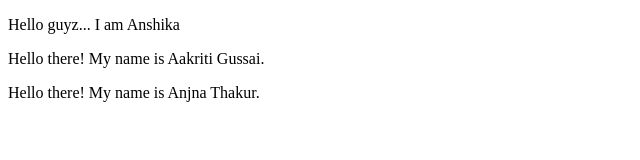
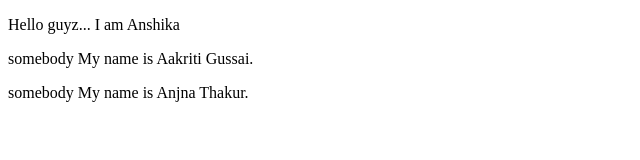
Before and after one commit to TheJSGirl/js-from-scratch, a plain HTML site: page DomModel/index.html in a window 1280 px wide. Shown: the full height of the page, 0-640 px from the left. Drawn offline with Linux system fonts and the light colour scheme.

Commit message:
used span tag to change innerHTML

```diff
--- a/DomModel/index.html
+++ b/DomModel/index.html
@@ -7,9 +7,9 @@
   <title>Learning JavaScript</title>
 </head>
 <body>
-  <p>Hello there! My name is Priyanka Negi.</p>
-  <p>Hello there! My name is Aakriti Gussai.</p>
-  <p>Hello there! My name is Anjna Thakur.</p>
+  <p><span>Hello there!</span> My name is Priyanka Negi.</p>
+  <p><span>Hello there!</span> My name is Aakriti Gussai.</p>
+  <p><span>Hello there!</span> My name is Anjna Thakur.</p>
   <script src="./practice.js"></script>
 </body>
 </html>
--- a/DomModel/practice.js
+++ b/DomModel/practice.js
@@ -5,3 +5,9 @@ const myTag = document.getElementsByTagName("p");
 console.log(myTag[1].innerHTML);
 console.log(myTag);
 console.log(myTag[0].innerHTML= "Hello guyz... I am Anshika ");
+
+const allSpan = document.getElementsByTagName("span");
+
+for(const prop of allSpan){
+  prop.innerHTML = "somebody";
+}
```
